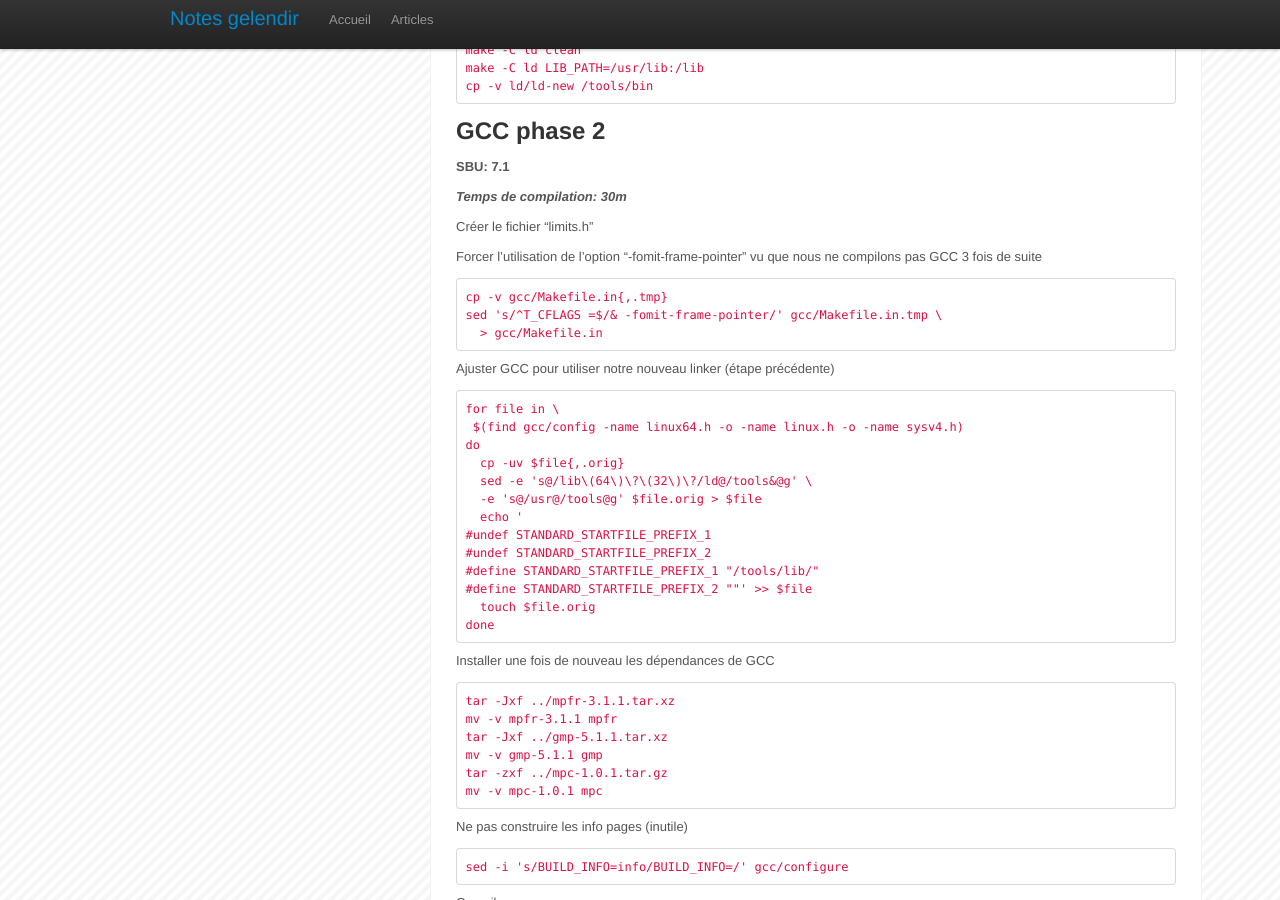
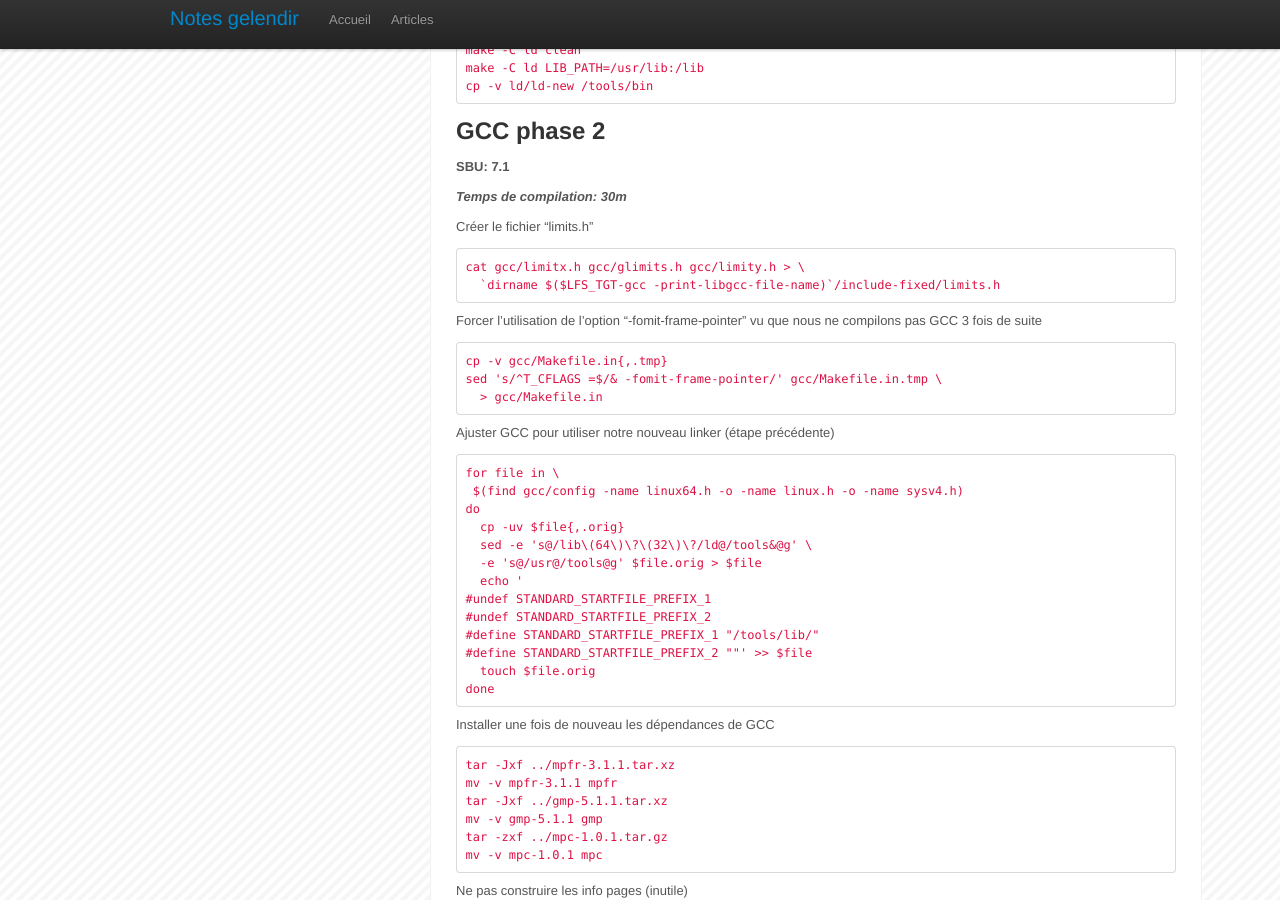
Before and after one commit to gelendir/gelendir.github.com, a Jekyll site: the page built from _posts/2013-04-06-lfs-atelier-1.md, in a window 1280 px wide and 900 px high, scrolled down 9746 px. Built offline with Jekyll 4.4.1, drawn with Linux system fonts in a browser that asks for light colours.

Commit message:
add missing line for limits.h

```diff
--- a/_posts/2013-04-06-lfs-atelier-1.md
+++ b/_posts/2013-04-06-lfs-atelier-1.md
@@ -443,6 +443,9 @@ GCC phase 2
 
 Créer le fichier "limits.h"
 
+    cat gcc/limitx.h gcc/glimits.h gcc/limity.h > \
+      `dirname $($LFS_TGT-gcc -print-libgcc-file-name)`/include-fixed/limits.h
+
 Forcer l'utilisation de l'option "-fomit-frame-pointer" vu que nous ne
 compilons pas GCC 3 fois de suite
 
```
